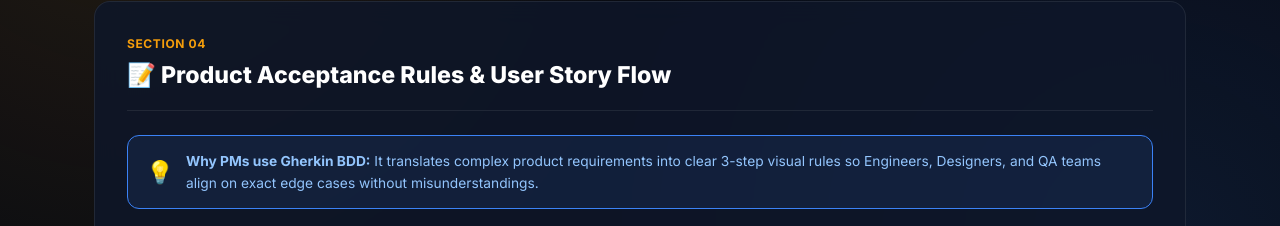
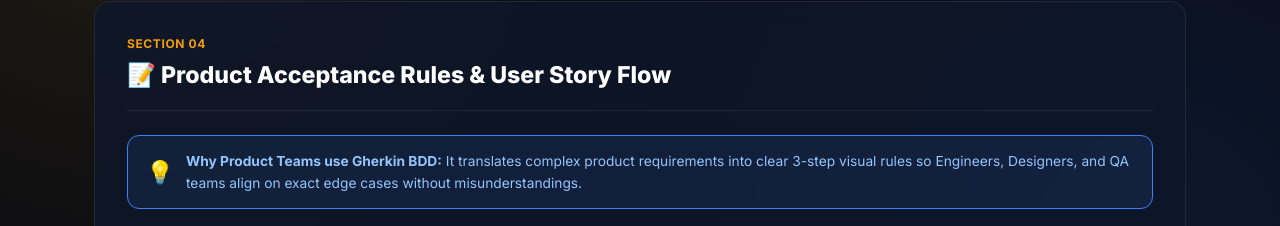
Before and after one commit to indranikar/product-portfolio, a plain HTML site: page gotrack-assist/index.html in a window 1280 px wide. Shown: the part 2634-2860 px from the top of the page. Drawn offline with Linux system fonts and the light colour scheme.

Commit message:
Standardize project tags and text under Project 01 and Project 02 to Product Strategy

```diff
--- a/gotrack-assist/index.html
+++ b/gotrack-assist/index.html
@@ -493,7 +493,7 @@
       <!-- Plain English Explanatory Pill -->
       <div style="background:rgba(59, 130, 246, 0.1); border:1px solid var(--accent-blue); padding:14px 18px; border-radius:var(--radius-md); font-size:0.86rem; color:#93C5FD; margin-bottom:20px; display:flex; align-items:center; gap:12px;">
         <span style="font-size:1.4rem;">💡</span>
-        <div><strong>Why PMs use Gherkin BDD:</strong> It translates complex product requirements into clear 3-step visual rules so Engineers, Designers, and QA teams align on exact edge cases without misunderstandings.</div>
+        <div><strong>Why Product Teams use Gherkin BDD:</strong> It translates complex product requirements into clear 3-step visual rules so Engineers, Designers, and QA teams align on exact edge cases without misunderstandings.</div>
       </div>
 
       <!-- Quick Scenario Switcher -->
```
Also changed, not shown: index.html (+1 -1 lines).
